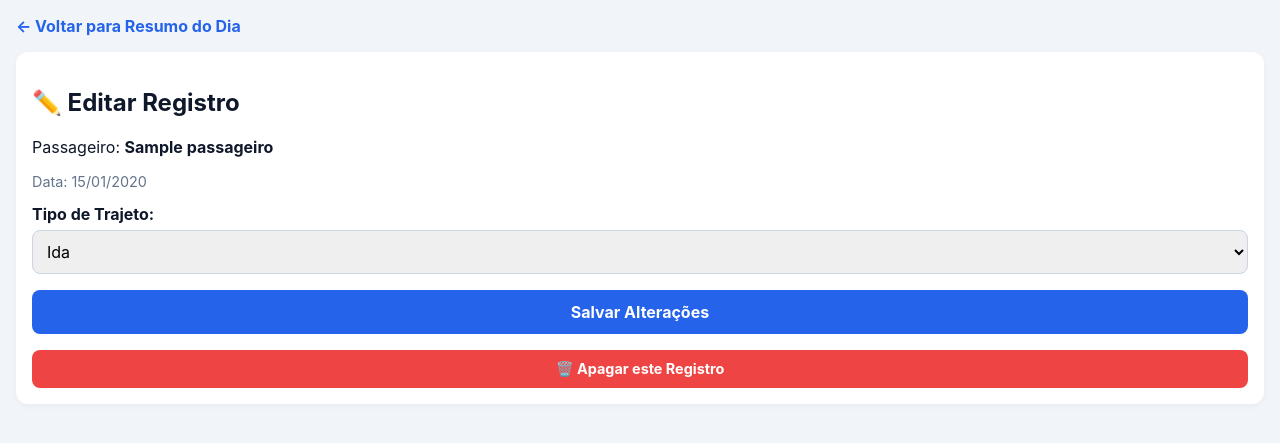
After one commit to carloss-viniciuss/SistemaDeCaronas, a Django app: page /carona/editar/1/ in a window 1280 px wide. The commit adds this page. Shown: the top 443 px of the page. Run offline with Django 5.2, Linux system fonts and the light colour scheme; tables that the repository leaves empty hold one stand-in row (values such as "Sample post").

Commit message:
CRUD system

```diff
--- /dev/null
+++ b/caronas/templates/caronas/editar_carona.html
@@ -0,0 +1,46 @@
+<!DOCTYPE html>
+<html lang="pt-br">
+<head>
+    <meta charset="UTF-8">
+    <meta name="viewport" content="width=device-width, initial-scale=1.0">
+    <title>Editar Carona</title>
+    <style>
+        * { box-sizing: border-box; font-family: -apple-system, BlinkMacSystemFont, "Segoe UI", Roboto, sans-serif; }
+        body { background-color: #f1f5f9; padding: 16px; margin: 0; color: #0f172a; }
+        .nav-link { display: inline-block; margin-bottom: 16px; color: #2563eb; text-decoration: none; font-weight: bold; }
+        .card { background: white; border-radius: 12px; padding: 16px; box-shadow: 0 2px 6px rgba(0,0,0,0.04); }
+        .form-group { margin-bottom: 16px; }
+        label { display: block; font-weight: bold; margin-bottom: 6px; }
+        select { width: 100%; padding: 10px; border: 1px solid #cbd5e1; border-radius: 8px; font-size: 1rem; }
+        .btn-submit { width: 100%; background: #2563eb; color: white; border: none; padding: 12px; border-radius: 8px; font-weight: bold; cursor: pointer; font-size: 1rem; }
+        .btn-delete { display: block; text-align: center; width: 100%; background: #ef4444; color: white; border: none; padding: 10px; border-radius: 8px; font-weight: bold; text-decoration: none; margin-top: 16px; font-size: 0.9rem; }
+    </style>
+</head>
+<body>
+
+    <a href="{% url 'visualizar_dia' %}" class="nav-link">← Voltar para Resumo do Dia</a>
+
+    <div class="card">
+        <h2>✏️ Editar Registro</h2>
+        <p>Passageiro: <strong>{{ carona.passageiro.nome }}</strong></p>
+        <p style="color: #64748b; font-size: 0.9rem;">Data: {{ carona.data|date:"d/m/Y" }}</p>
+
+        <form method="POST">
+            {% csrf_token %}
+            <div class="form-group">
+                <label for="tipo">Tipo de Trajeto:</label>
+                <select name="tipo" id="tipo">
+                    <option value="IDA" {% if carona.tipo == 'IDA' %}selected{% endif %}>Ida</option>
+                    <option value="VOLTA" {% if carona.tipo == 'VOLTA' %}selected{% endif %}>Volta</option>
+                    <option value="AMBOS" {% if carona.tipo == 'AMBOS' %}selected{% endif %}>Ida e Volta</option>
+                </select>
+            </div>
+
+            <button type="submit" class="btn-submit">Salvar Alterações</button>
+        </form>
+
+        <a href="{% url 'deletar_carona' carona.id %}" class="btn-delete">🗑️ Apagar este Registro</a>
+    </div>
+
+</body>
+</html>
--- a/caronas/templates/caronas/fechamento_conta.html
+++ b/caronas/templates/caronas/fechamento_conta.html
@@ -23,7 +23,7 @@
             <p style="font-size: 1.2rem; color: #d97706; font-weight: bold;">Total: R$ {{ item.total|floatformat:2 }}</p>
 
             {% if item.qtd > 0 %}
-                <a href="{% url 'gerar_pdf_cobranca' item.passageiro.id %}" target="_blank" class="btn-pdf">📄 Gerar Relatório / PDF</a>
+                <a href="{% url 'gerar_pdf_cobranca' item.passageiro.id %}" target="_blank" class="btn-pdf">Gerar Relatório</a>
             {% else %}
                 <p style="color: #059669; font-weight: bold;">✓ Conta zerada!</p>
             {% endif %}
--- a/caronas/templates/caronas/pdf_cobranca.html
+++ b/caronas/templates/caronas/pdf_cobranca.html
@@ -4,19 +4,15 @@
     <meta charset="UTF-8">
     <title>Relatorio_Caronas_{{ passageiro.nome }}</title>
     <style>
-        body { font-family: sans-serif; padding: 24px; color: #111; max-width: 600px; margin: 0 auto; }
+        body { font-family: Helvetica, Arial, sans-serif; padding: 20px; color: #111; }
         .header { text-align: center; border-bottom: 2px solid #222; padding-bottom: 12px; margin-bottom: 20px; }
         table { width: 100%; border-collapse: collapse; margin: 20px 0; }
         th, td { border: 1px solid #ddd; padding: 8px; text-align: left; }
         th { background-color: #f2f2f2; }
         .total-box { font-size: 1.3rem; text-align: right; margin-top: 20px; font-weight: bold; }
-        .btn-print { background: #2563eb; color: white; border: none; padding: 10px 16px; border-radius: 6px; font-weight: bold; cursor: pointer; margin-bottom: 16px; }
-        @media print { .btn-print { display: none; } }
     </style>
 </head>
 <body>
-
-    <button onclick="window.print()" class="btn-print">🖨️ Salvar como PDF / Imprimir</button>
 
     <div class="header">
         <h2>Demonstrativo de Caronas</h2>
--- a/caronas/views.py
+++ b/caronas/views.py
@@ -4,6 +4,8 @@ from django.utils import timezone
 from django.db.models import Sum
 from django.http import HttpResponse
 from .models import Passageiro, RegistroCarona
+from django.template.loader import get_template
+from xhtml2pdf import pisa
 
 
 def registrar_caronas(request):
@@ -69,7 +71,7 @@ def deletar_carona(request, pk):
         carona.delete()
         messages.success(request, "Registro removido com sucesso!")
         return redirect('visualizar_dia')
-    return render(request, 'caronas/deletar_confirmar.html', {'carona': carona})
+    return render(request, 'caronas/confirmar_exclusao.html', {'carona': carona})
 
 # 4. FECHAR CONTA POR PASSAGEIRO
 def fechar_conta(request):
@@ -86,18 +88,32 @@ def fechar_conta(request):
             'qtd': caronas_pendentes.count()
         })
 
-    return render(request, 'caronas/fechar_conta.html', {'dados': dados})
+    return render(request, 'caronas/fechamento_conta.html', {'dados': dados})
 
-# 5. GERADOR DE PDF DE COBRANÇA
+
 def gerar_pdf_cobranca(request, passageiro_id):
     passageiro = get_object_or_404(Passageiro, id=passageiro_id)
     caronas_pendentes = passageiro.caronas.filter(pago=False).order_by('data')
     total = caronas_pendentes.aggregate(Sum('valor_total'))['valor_total__sum'] or 0.00
 
-    # Usamos o HTML imprimível do navegador como PDF limpo
-    return render(request, 'caronas/pdf_cobranca.html', {
+    # 1. Carrega o template HTML e injeta os dados
+    template = get_template('caronas/pdf_cobranca.html')
+    context = {
         'passageiro': passageiro,
         'caronas': caronas_pendentes,
         'total': total,
         'data_emissao': timezone.now()
-    })
+    }
+    html = template.render(context)
+
+    # 2. Configura a resposta HTTP com o cabeçalho de download (.pdf)
+    response = HttpResponse(content_type='application/pdf')
+    response['Content-Disposition'] = f'attachment; filename="Cobranca_{passageiro.nome}.pdf"'
+
+    # 3. Converte o HTML em PDF binário
+    pisa_status = pisa.CreatePDF(html, dest=response)
+
+    if pisa_status.err:
+        return HttpResponse("Erro ao gerar o PDF", status=500)
+
+    return response
```
Also changed, not shown: caronas/templates/caronas/confirmar_exclusao.html (added, +31 -0 lines).
